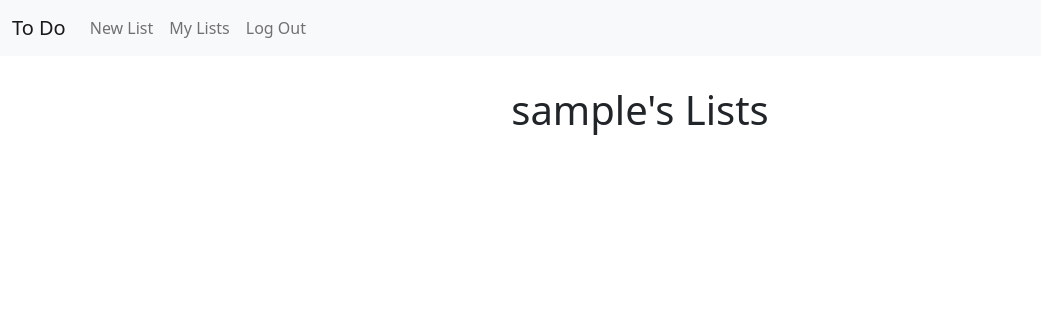
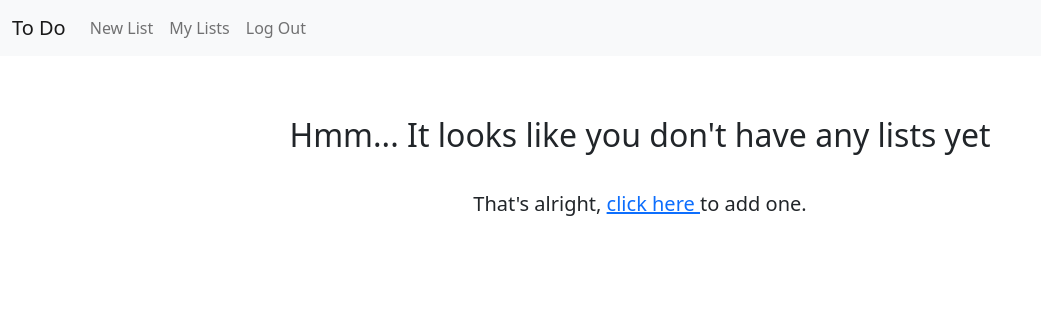
Before and after one commit to jackaitken/django-todo-app, a Django app: page /lists/1/todolists/ in a window 1280 px wide. Shown: the top 316 px of the page, without its empty margins (0-1041 px from the left). Run offline with Django 3.2, Linux system fonts and the light colour scheme; the visitor is signed in with stand-in values (Sample User, id 1); data that the repository does not hold is empty; parts of the project's set-up code (start-up, migrations or seed data) failed here and were passed over.

Commit message:
added some additional logic if no list

```diff
--- a/lists/views.py
+++ b/lists/views.py
@@ -39,10 +39,13 @@ class ToDoListDeleteView(DeleteView):
 
 def item_new_view(request, pk):
     if request.method == "POST":
-        item_title = request.POST['new-item']
-        user_to_do_list = ToDoList.objects.get(pk=pk)
-        item = Item(title=item_title, completed=False, to_do_list=user_to_do_list)
-        item.save()
-        return HttpResponseRedirect(reverse('todolists', args={pk}))
+        if 'new-item' in request.POST:
+            item_title = request.POST['new-item']
+            user_to_do_list = ToDoList.objects.get(pk=pk)
+            item = Item(title=item_title, completed=False, to_do_list=user_to_do_list)
+            item.save()
+            return HttpResponseRedirect(reverse('todolists', args={pk}))
+        else:
+            pass
     else:
         return render(request, 'item_new.html')
--- a/templates/home.html
+++ b/templates/home.html
@@ -1,6 +1,6 @@
 {% extends 'base.html' %}
 
-{% block title %}Home{% endblock title %}
+{% block title %}To Do List{% endblock title %}
 
 {% block content %}
 {% if user.is_authenticated %}
--- a/templates/list_delete.html
+++ b/templates/list_delete.html
@@ -20,7 +20,6 @@
                 {% csrf_token %}
                 <p>Are you sure you want to delete "{{ todolist.name }}"?</p>
                 <button type="submit" class="btn btn-danger d-grid gap-2 col-6 mx-auto">Delete</button>
-                <!-- <input type="submit" value="Confirm" class="d-flex justify-content-center"> -->
             </form>
         </div>
         <div class="col-2"></div>
--- a/templates/todo_lists.html
+++ b/templates/todo_lists.html
@@ -7,11 +7,14 @@
     <div class="row">
         <div class="col-2"></div>
         <div class="col-8 d-flex justify-content-center">
+            {% if object_list %}
                 <h1>{{ user.username }}'s Lists</h1>
+            {% endif %}
         </div>
         <div class="col-2"></div>
     </div>
 </div>
+{% if object_list %}
     {% for list in object_list %}
         <div class="container" style="padding: 10px;">
             <div class="row">
@@ -40,6 +43,25 @@
                 <div class="col-3"></div>
             </div>
         </div>
-
     {% endfor %}
+{% else %}
+<div class="container" style="padding-top: 30px;">
+    <div class="row">
+        <div class="col-2"></div>
+        <div class="col-8 d-flex justify-content-center">
+            <h2>Hmm... It looks like you don't have any lists yet</h2>
+        </div>
+        <div class="col-2"></div>
+    </div>
+</div>
+<div class="container" style="padding-top: 30px;">
+    <div class="row">
+        <div class="col-2"></div>
+        <div class="col-8 d-flex justify-content-center">
+            <h5>That's alright, <a href="{% url 'list_new' %}">click here </a>to add one.</h5>
+        </div>
+        <div class="col-2"></div>
+    </div>
+</div>
+{% endif %}
     {% endblock content %}
```
Also changed, not shown: templates/item_new.html (+11 -4 lines), static/js/script.js (added). Lines whose indentation alone changed are shown as unchanged.
